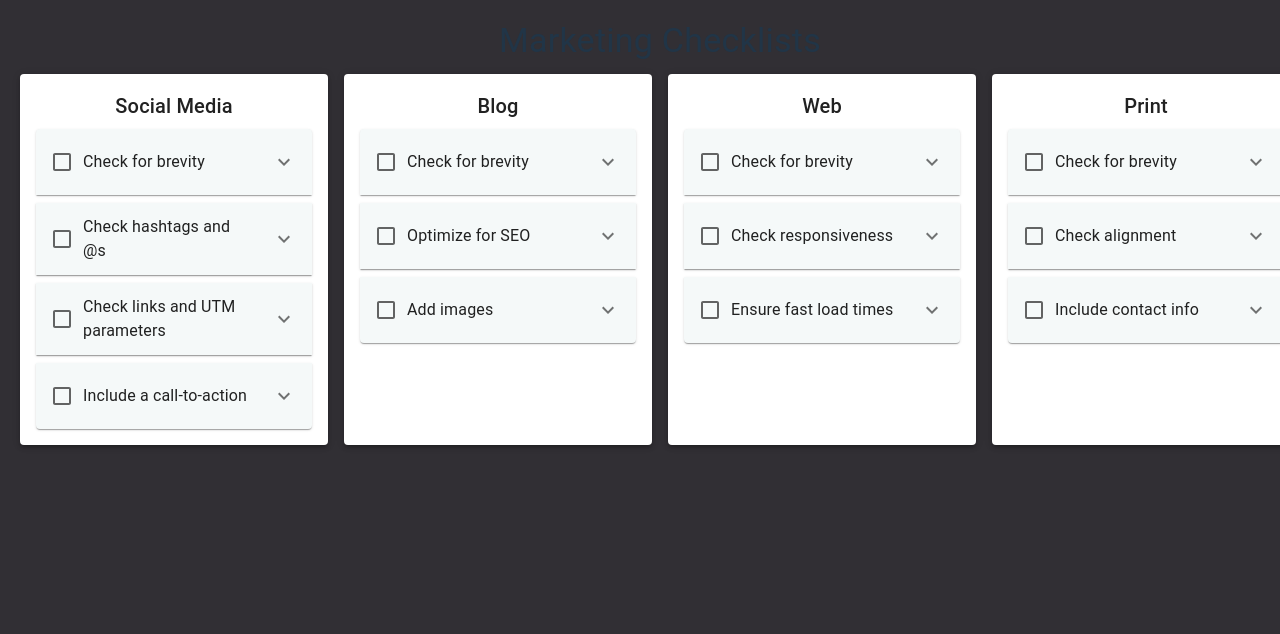
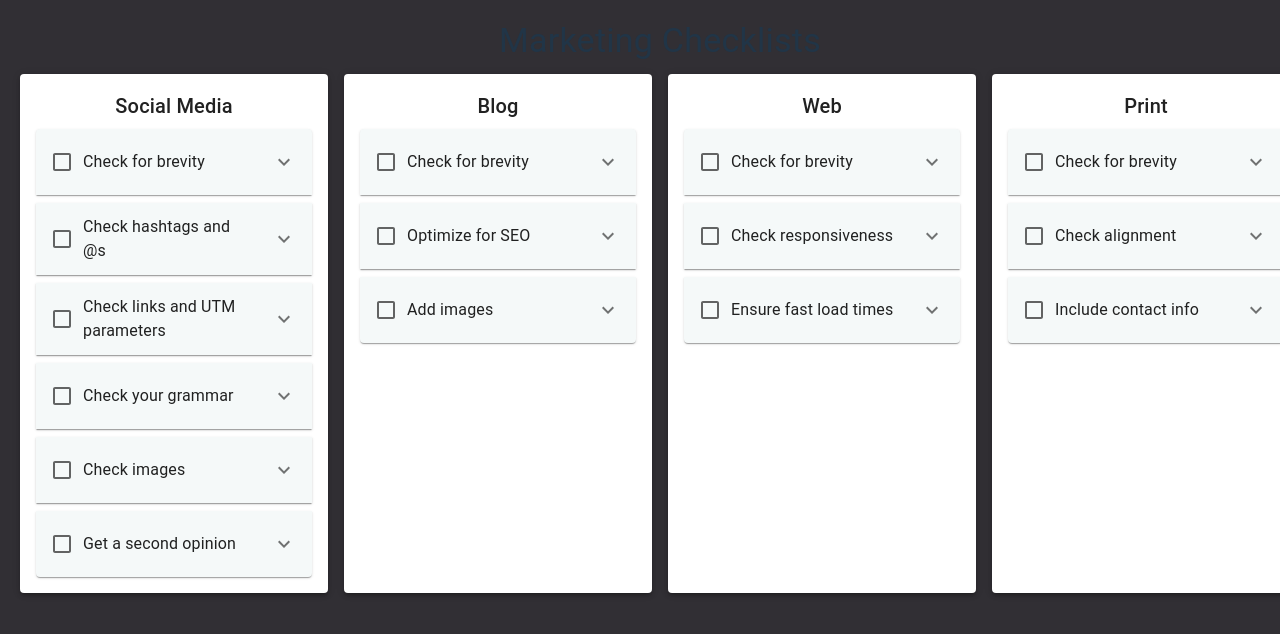
Before and after one commit to danielledonnelly/marketing-checklists, a React (Vite) app: page / in a window 1280 px wide. Shown: the top 634 px of the page. Built offline with nearby package versions, Linux system fonts and the light colour scheme.

Commit message:
social media done

```diff
--- a/src/App.jsx
+++ b/src/App.jsx
@@ -5,7 +5,7 @@ import { Typography, Box } from "@mui/material";
 
 function App() {
   const checklists = [
-    { title: "Social Media", items: ["Check for brevity", "Check hashtags and @s", "Check links and UTM parameters", "Include a call-to-action"] },
+    { title: "Social Media", items: ["Check for brevity", "Check hashtags and @s", "Check links and UTM parameters", "Check your grammar", "Check images", "Get a second opinion"] },
     { title: "Blog", items: ["Check for brevity", "Optimize for SEO", "Add images"] },
     { title: "Web", items: ["Check for brevity", "Check responsiveness", "Ensure fast load times"] },
     { title: "Print", items: ["Check for brevity", "Check alignment", "Include contact info"] },
--- a/src/Checklist.jsx
+++ b/src/Checklist.jsx
@@ -31,6 +31,37 @@ function Checklist({ title, items }) {
   <>
     If your post includes a link, confirm that it looks correct and works. If you use UTM parameters, ensure they are properly configured for each social media platform.<p />
     Don’t forget that links won’t work on Instagram posts! Add them to your bio or Linktree to ensure users can access them easily.
+  </>
+),
+"Check your grammar": (
+  <>
+    Look for any potential mistakes in grammar, punctuation, and spelling.<p /> You can use a writing assistant such as  {" "}   <a
+      href="https://www.grammarly.com/"
+      target="_blank"
+      rel="noopener noreferrer"
+      style={{ color: '#1976d2', textDecoration: 'none' }}
+    >
+      Grammarly
+    </a> {" "} to help with this, but it won't detect all errors.
+
+  </>
+),
+"Check images": (
+  <>
+  Review images carefully, ensure proper sizing for each platform, and add alt text for accessibility.
+
+  </>
+),
+"Get a second opinion": (
+  <>
+  If permitted, send your text and image to {" "}   <a
+      href="chatgpt.com"
+      target="_blank"
+      rel="noopener noreferrer"
+      style={{ color: '#1976d2', textDecoration: 'none' }}
+    >
+      ChatGPT
+    </a> {" "} to review. While it won't catch everything, ChatGPT can often detect minor mistakes.  <p/> Have a co-worker review your post for clarity, tone, and any details you might have overlooked.
   </>
 ),
   };
```
